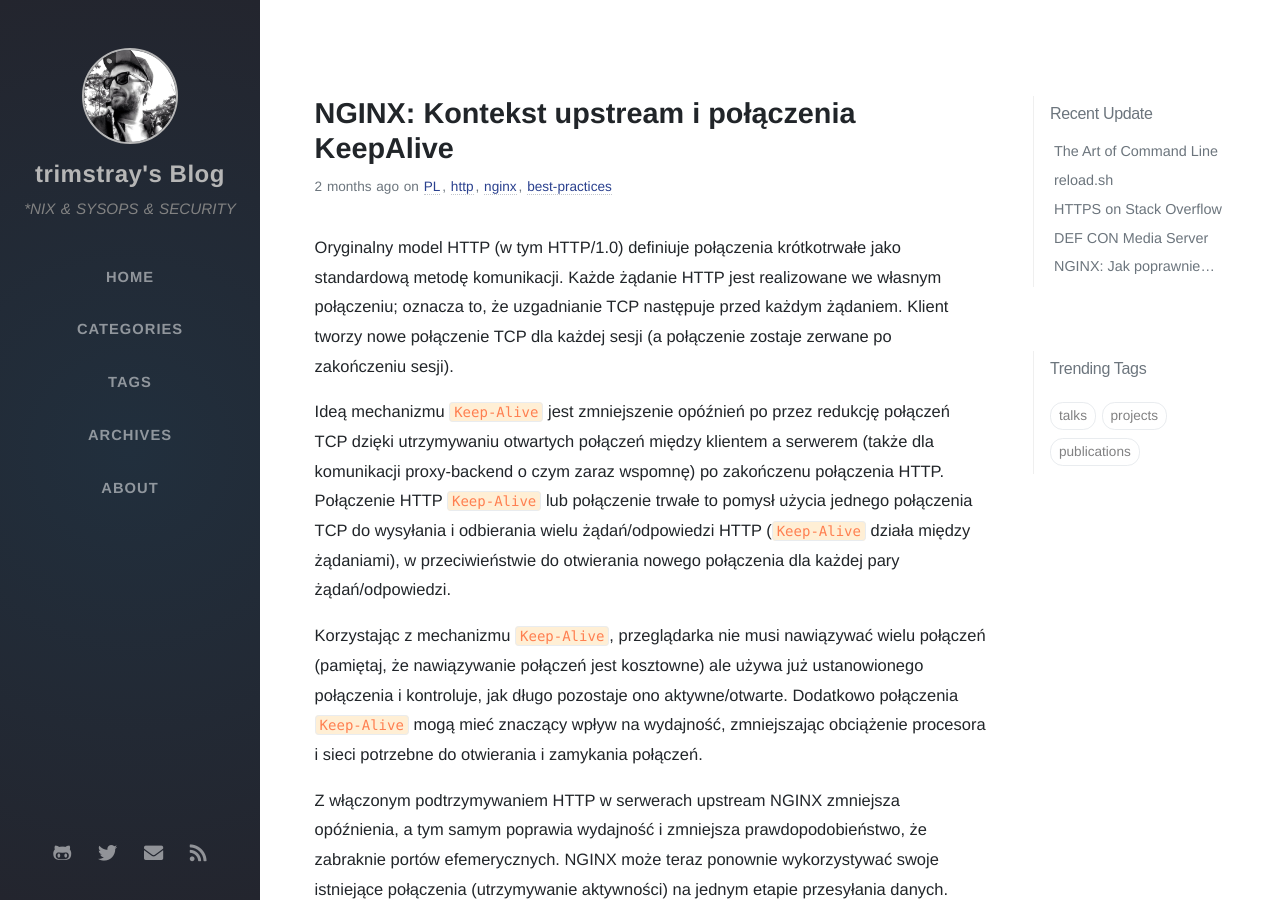
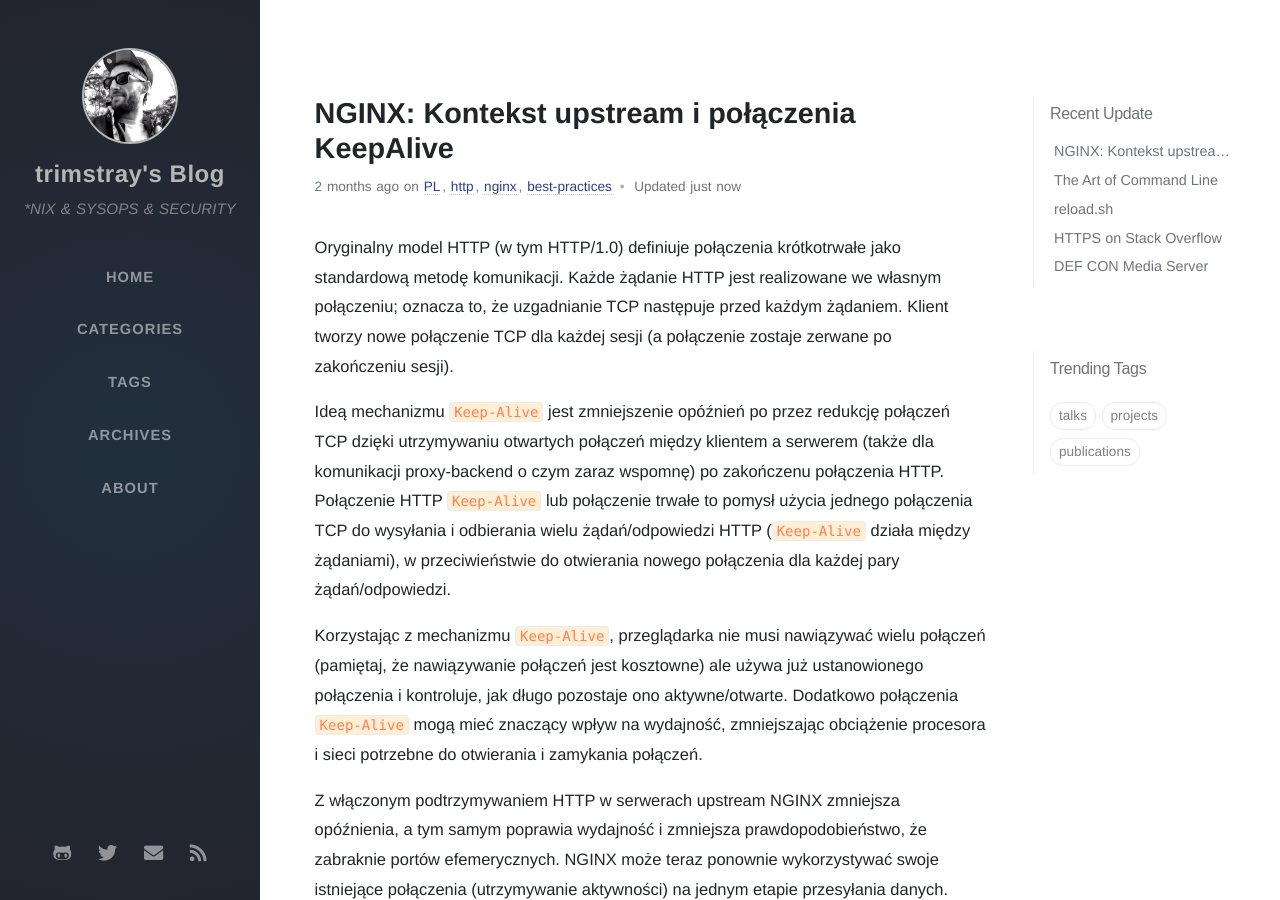
Before and after one commit to adityavs/trimstray.github.io, a Jekyll site: the page built from _posts/2019-11-21-nginx-kontekst-upstream-i-polaczenia-keepalive.md, in a window 1280 px wide and 900 px high. Built offline with Jekyll 4.4.1, drawn with Linux system fonts in a browser that asks for light colours; nearby versions of some CDN libraries; some web fonts are replaced; comment, search, counter and statistics services are not loaded; part of the change alters nothing that is shown.

```diff
--- a/_posts/2019-11-21-nginx-kontekst-upstream-i-polaczenia-keepalive.md
+++ b/_posts/2019-11-21-nginx-kontekst-upstream-i-polaczenia-keepalive.md
@@ -1,11 +1,13 @@
 ---
 layout: post
-title: "NGINX: Kontekst upstream i połączenia KeepAlive"
+title: 'NGINX: Kontekst upstream i połączenia KeepAlive'
 date: 2019-11-21 07:15:05
 categories: [PL, http, nginx, best-practices]
 tags: [publications]
 comments: false
 favorite: false
+seo:
+  date_modified: 2020-02-11 11:07:53 +0100
 ---
 
 Oryginalny model HTTP (w tym HTTP/1.0) definiuje połączenia krótkotrwałe jako standardową metodę komunikacji. Każde żądanie HTTP jest realizowane we własnym połączeniu; oznacza to, że uzgadnianie TCP następuje przed każdym żądaniem. Klient tworzy nowe połączenie TCP dla każdej sesji (a połączenie zostaje zerwane po zakończeniu sesji).
```
